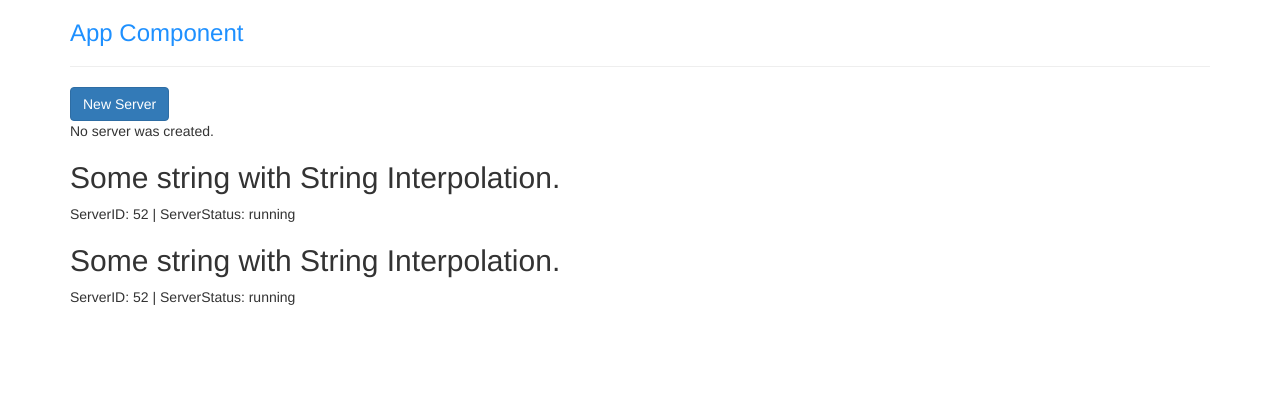
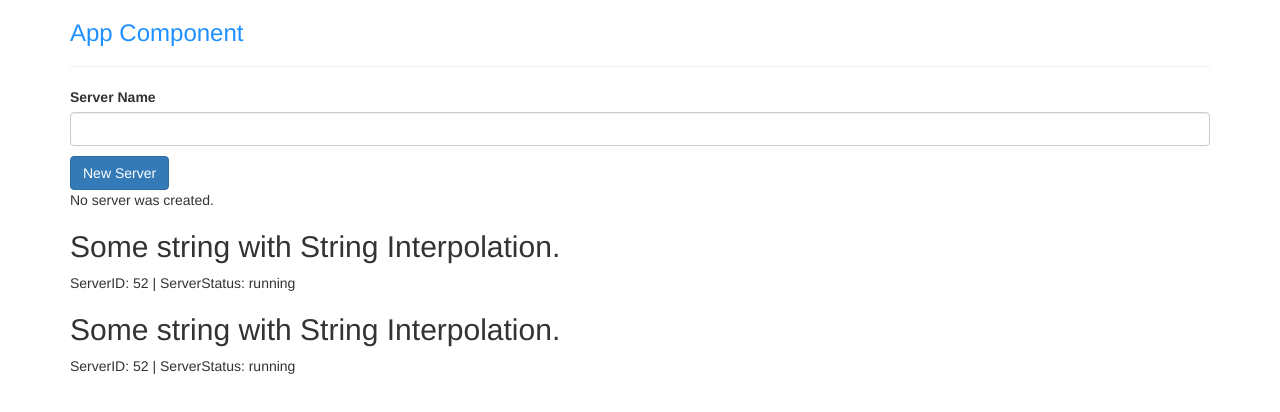
Before and after one commit to DaniiNyan/angular, an Angular app in the folder first-app/: page / in a window 1280 px wide. Shown: the top 412 px of the page. Built offline with nearby package versions, Linux system fonts and the light colour scheme.

Commit message:
Set input element as serverName

```diff
--- a/first-app/src/app/servers/servers.component.html
+++ b/first-app/src/app/servers/servers.component.html
@@ -1,8 +1,13 @@
+<label>Server Name</label>
+<input type="text"
+class="form-control"
+(input)="onUpdateServerName($event)">
+<p>{{ serverName }}</p>
+
 <button class='btn btn-primary'
 [disabled]="!allowNewServer"
-(click)="onCreateServer()">
-  New Server
-</button>
+(click)="onCreateServer()"> New Server</button>
 <p>{{ serverCreationStatus }}</p>
+
 <app-server></app-server>
 <app-server></app-server>
--- a/first-app/src/app/servers/servers.component.ts
+++ b/first-app/src/app/servers/servers.component.ts
@@ -8,6 +8,7 @@ import { Component, OnInit } from '@angular/core';
 export class ServersComponent implements OnInit {
   allowNewServer = false;
   serverCreationStatus = 'No server was created.';
+  serverName = '';
 
   constructor() {
     setTimeout(() => {
@@ -21,4 +22,8 @@ export class ServersComponent implements OnInit {
   onCreateServer() {
     this.serverCreationStatus = 'Server was created!'
   }
+
+  onUpdateServerName(event: Event) {
+    this.serverName = (<HTMLInputElement>event.target).value;
+  }
 }
```
